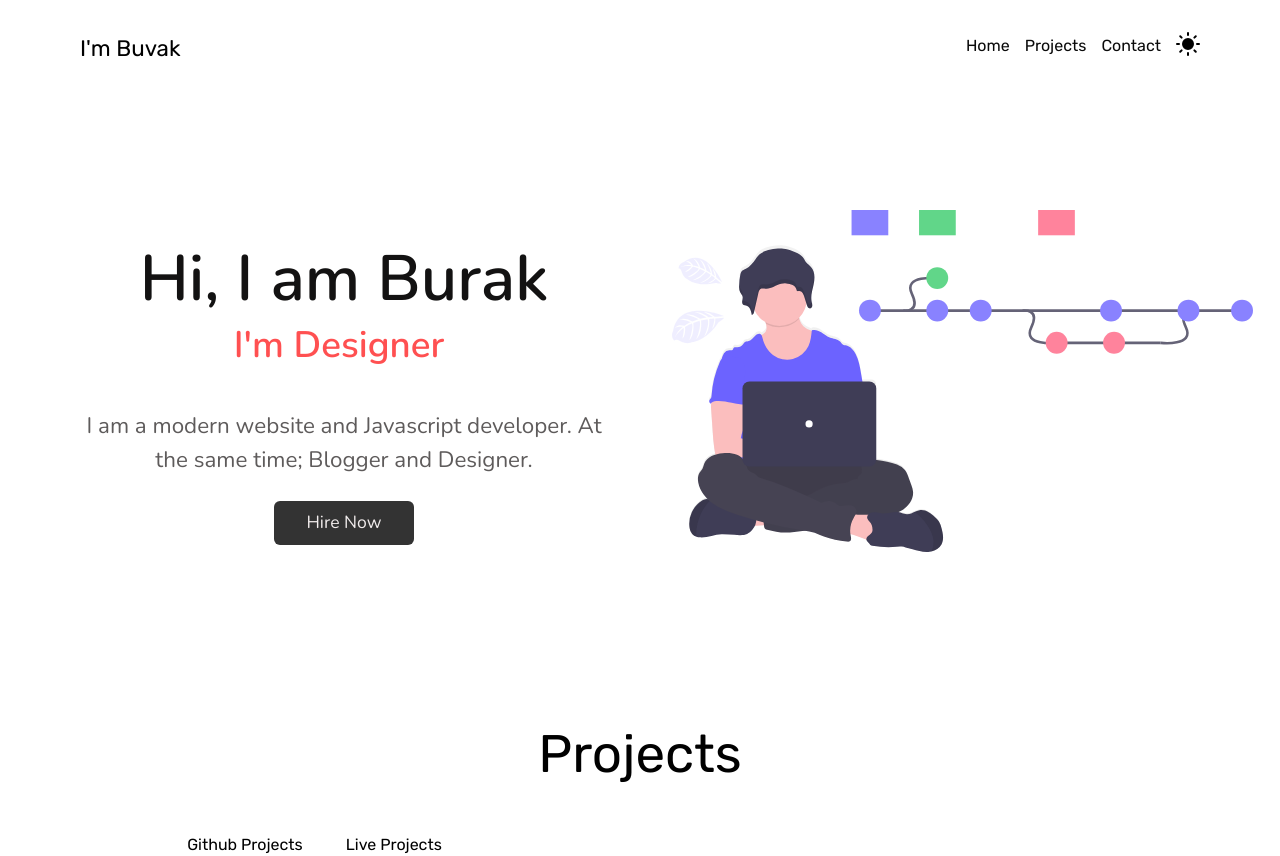
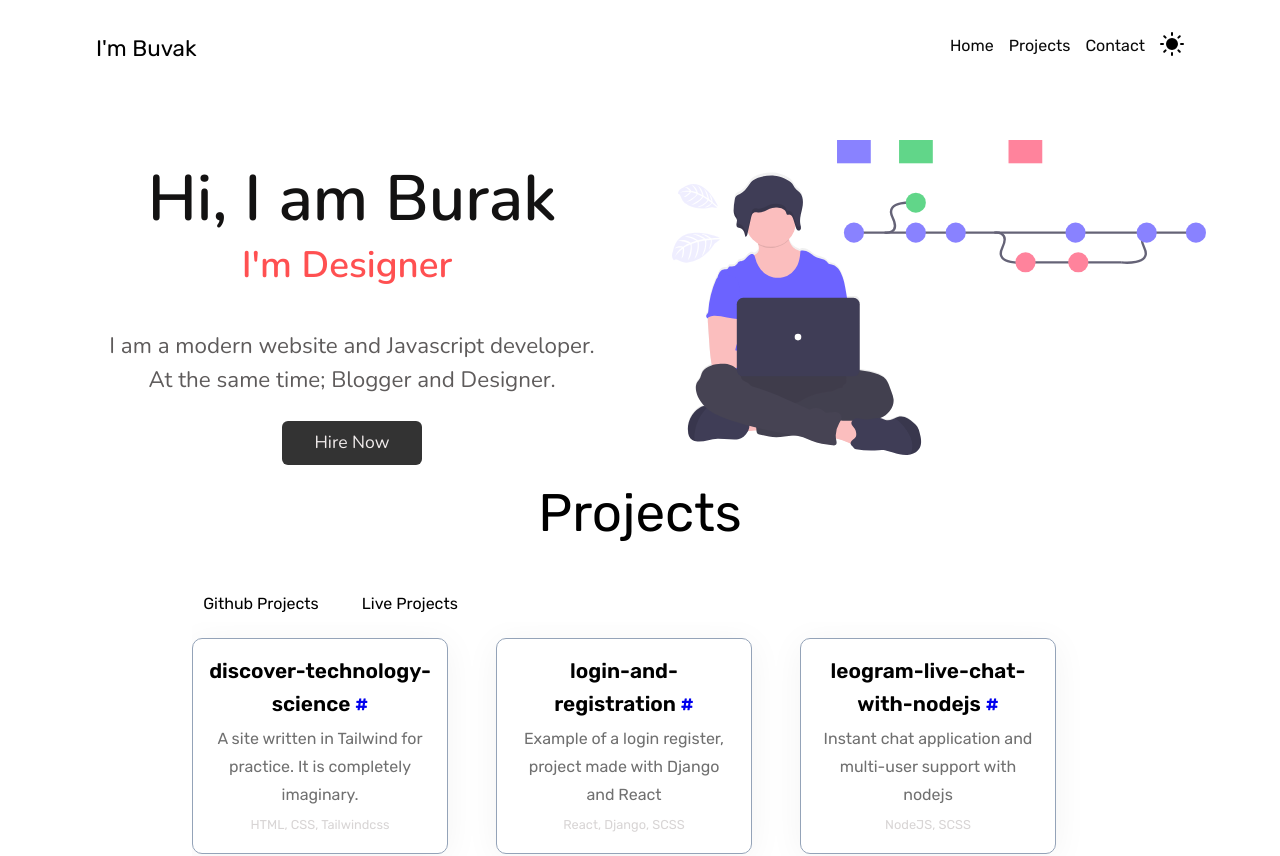
Before and after one commit to burakbehlull/portfolio-v2, a React (Vite) app in the folder client/: page / in a window 1280 px wide. Shown: the top 856 px of the page. Built offline with nearby package versions, Linux system fonts and the light colour scheme.

Commit message:
style: Style adjustments

```diff
--- a/client/src/assets/sass/base/_reset.scss
+++ b/client/src/assets/sass/base/_reset.scss
@@ -1,9 +1,10 @@
 * {
     border: none;
+    outline: none;
     margin: 0;
     padding: 0;
     box-sizing: border-box;
-
+    scroll-behavior: smooth;
     line-height: calc(1em + 0.725rem);
 }
 
--- a/client/src/assets/sass/pages/_header.scss
+++ b/client/src/assets/sass/pages/_header.scss
@@ -1,11 +1,13 @@
 &#header{
-    height: calc(80vh);
-    width: 100%;
+    max-height: calc(80vh);
+
+    margin-top: 4em;
 
     display: flex;
     justify-content: center;
     align-items: center;
     font-family: 'Nunito', sans-serif;
+
     .header-space{
         display: flex;
         flex-direction: row;
@@ -13,8 +15,8 @@
         gap: 4rem;
         .header-text-box{
             flex: 1 50%;
-            width: 110vh;
             margin-top: 2em;
+
             h1{
                 color: $textColor;
                 font-size: 4rem;
@@ -38,8 +40,11 @@
         .header-image-box{
             flex: 1 50%;
             width: 70%;
+
+
             img{
-                width: 110%;
+                width: calc(95% + 3em);
+                height: 100%;
             }
         }
     }
--- a/client/src/assets/sass/pages/_projects.scss
+++ b/client/src/assets/sass/pages/_projects.scss
@@ -1,6 +1,5 @@
 &#projects{
     height: calc(100vh);
-    // background-color: blue;
     padding-top: 1rem;
     display: flex;
     flex-direction: column;
@@ -14,8 +13,6 @@
     .projects{
         height: 100%;
         padding:2.5rem 5rem 2rem 6rem;
-        //top, right, bottom, left
-        // background-color: red;
         .projects-head{
             ul{
                 display: flex;
@@ -41,18 +38,17 @@
             flex-wrap: wrap;
             gap: 3rem;
             overflow: hidden;
-            // width: 80vw;
 
             div{
-                height: 30vh;
-                width: 19rem;
+                // height: 30vh;
+                width: 16rem;
 
                 display: flex;
                 flex-direction: column;
                 align-items: center;
                 justify-content: center;
 
-                padding: .5rem;
+                padding: 1rem;
 
                 border: 1px solid #94a3b8;
                 border-radius: 10px;
--- a/client/src/main.scss
+++ b/client/src/main.scss
@@ -8,20 +8,18 @@
 }
 
 body{
-    padding: 2em 5em;
+    padding: 2em 6em;
 }
 
 .App{
-    height: 100%;
     header{
         height: 100%;
         @import './assets/sass/layout/nav';
     }
 
     main{
+
         section{
-            width: 100%;
-            height: 100%;
             @import './assets/sass/pages/header';
             @import './assets/sass/pages/projects';
         }
```
